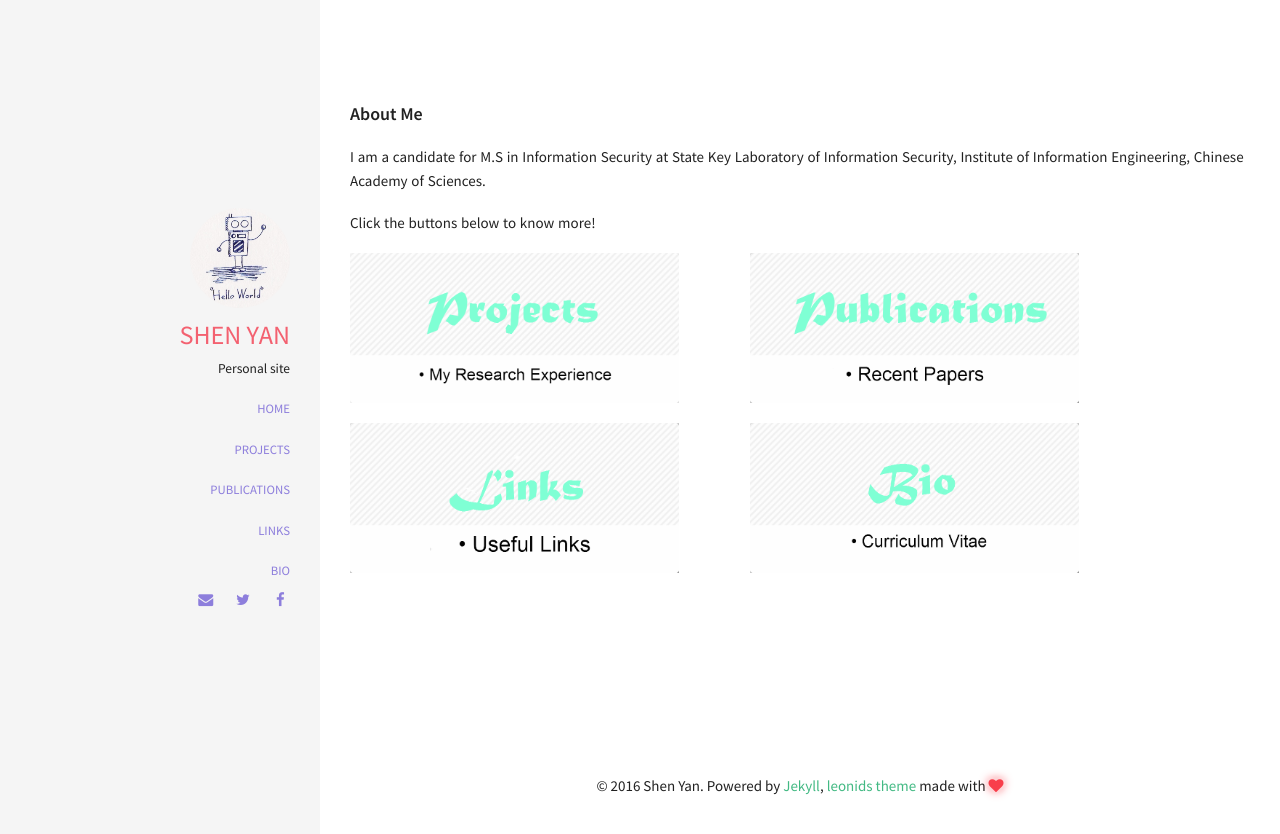
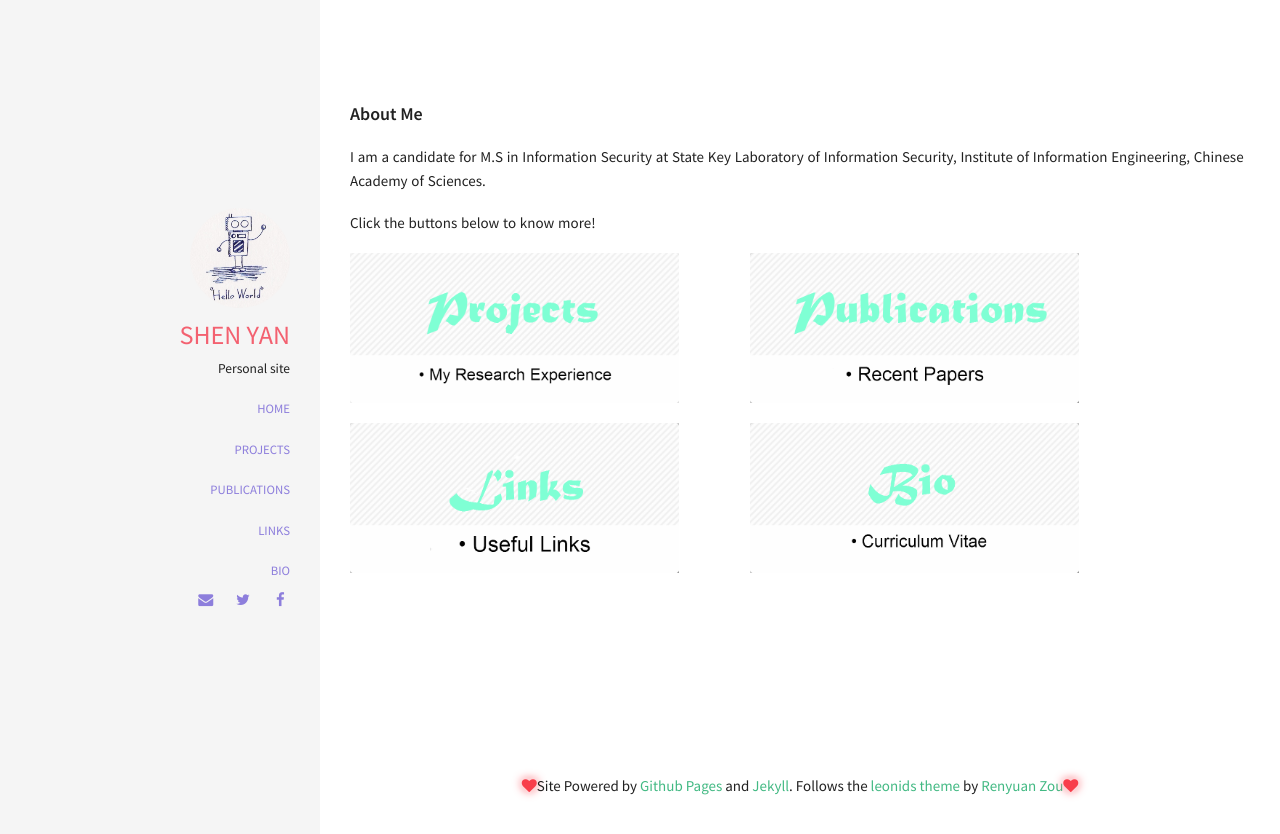
Before and after one commit to yanshentracy/jkdemo, a Jekyll site: the page built from index.html, in a window 1280 px wide. Shown: the top 834 px of the page. Built offline with Jekyll 4.4.1, drawn with Linux system fonts in a browser that asks for light colours; nearby versions of some CDN libraries; library files that are not in the unit come from our copies.

Commit message:
index update

```diff
--- a/3links.html
+++ b/3links.html
@@ -21,11 +21,11 @@ permalink: /links/
 </ul>
 <ul>
 <h4 style="color:#2894ff">Online Courses</h4>
-<li>Machine learning -- Stanford<br/>
+<li>Machine Learning -- Stanford<br/>
 <a href="https://www.coursera.org/learn/machine-learning">https://www.coursera.org/learn/machine-learning</a></li>
 <li>Cryptography -- Stanford<br/>
 <a href="https://www.coursera.org/learn/crypto">https://www.coursera.org/learn/crypto</a></li>
-<li>Introduction to Computer Science and Programming Using Python --MIT<br/>
+<li>Introduction to Computer Science and Programming Using Python -- MIT<br/>
 <a href="https://prod-edx-mktg-edit.edx.org/course/introduction-computer-science-mitx-6-00-1x-8">https://prod-edx-mktg-edit.edx.org/course/introduction-computer-science-mitx-6-00-1x-8 </a></li>
 </ul>
 </div>
--- a/_includes/footer.html
+++ b/_includes/footer.html
@@ -1,3 +1,4 @@
 <footer>
-  &copy; {{ site.time | date: '%Y' }} {{ site.owner.name }}. Powered by <a href="http://jekyllrb.com/">Jekyll</a>, <a href="http://github.com/renyuanz/leonids/">leonids theme</a> made with <i class="fa fa-heart heart-icon"></i>
+ <i class="fa fa-heart heart-icon"></i>Site Powered by <a href=" https://pages.github.com/"> Github Pages</a> and <a href="http://jekyllrb.com/">Jekyll</a>.
+ Follows the <a href="http://github.com/renyuanz/leonids/">leonids theme</a> by <a href="https://github.com/renyuanzmade"> Renyuan Zou</a><i class="fa fa-heart heart-icon"></i>
 </footer>
--- a/index.html
+++ b/index.html
@@ -2,7 +2,7 @@
 layout: page
 permalink: /
 ---
-<div>
+<div >
 <strong><big>About Me</big></strong>
 <p>I am a candidate for M.S in Information Security at State Key Laboratory of Information Security, Institute of Information Engineering, Chinese Academy of Sciences.</p>
 <p>Click the buttons below to know more!</p>
@@ -18,3 +18,4 @@ permalink: /
  <div id="btn-pub" style="height: 170px;width:400px; float:left">
 	<a href="{{ site.url }}/file/bio.pdf"><img src="{{ site.url }}/img/btn_bio.png" style="height:150px;weight:30px"/></a>
  </div>
+ <div style="clear:both"></div>
```
